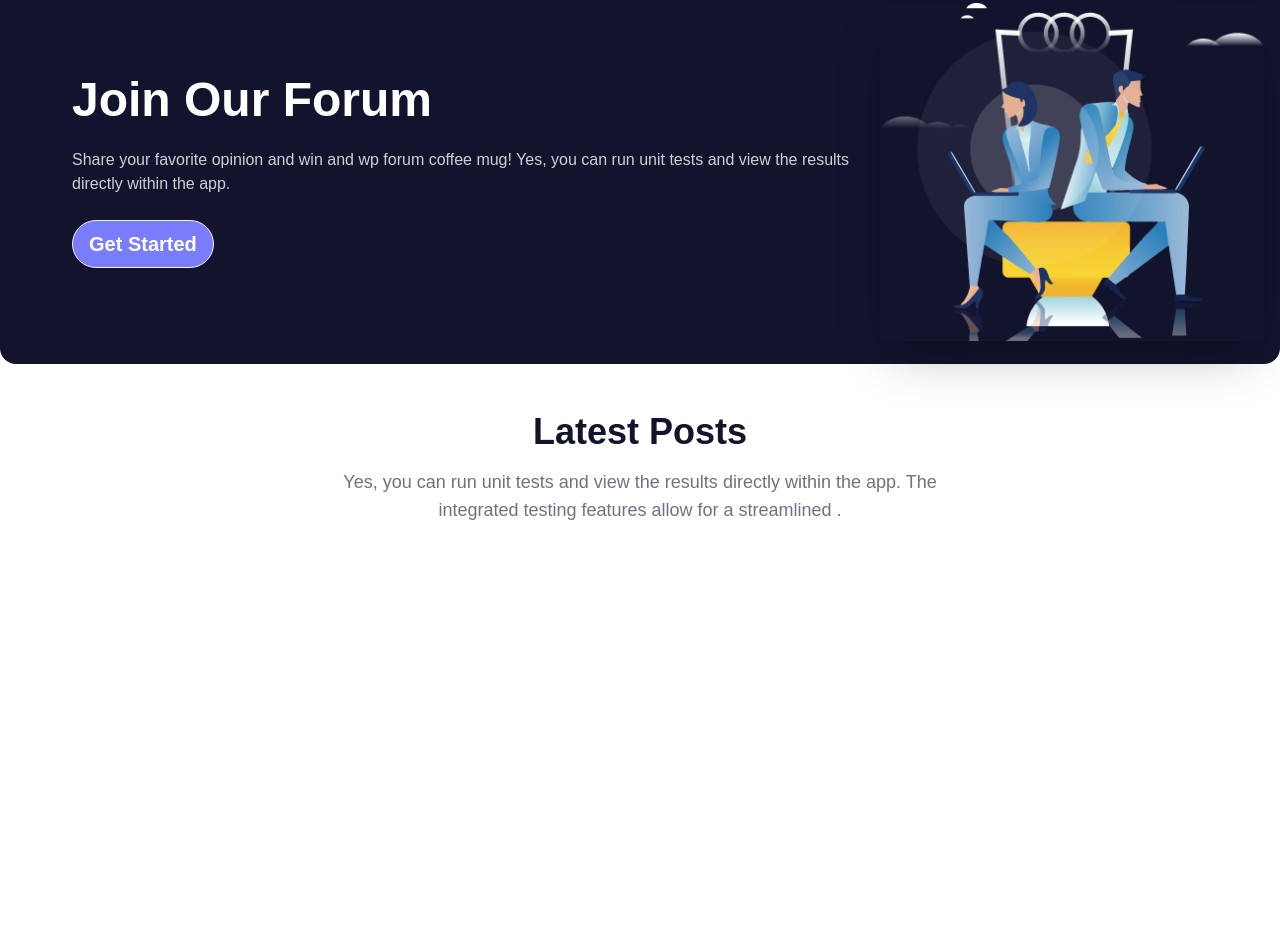
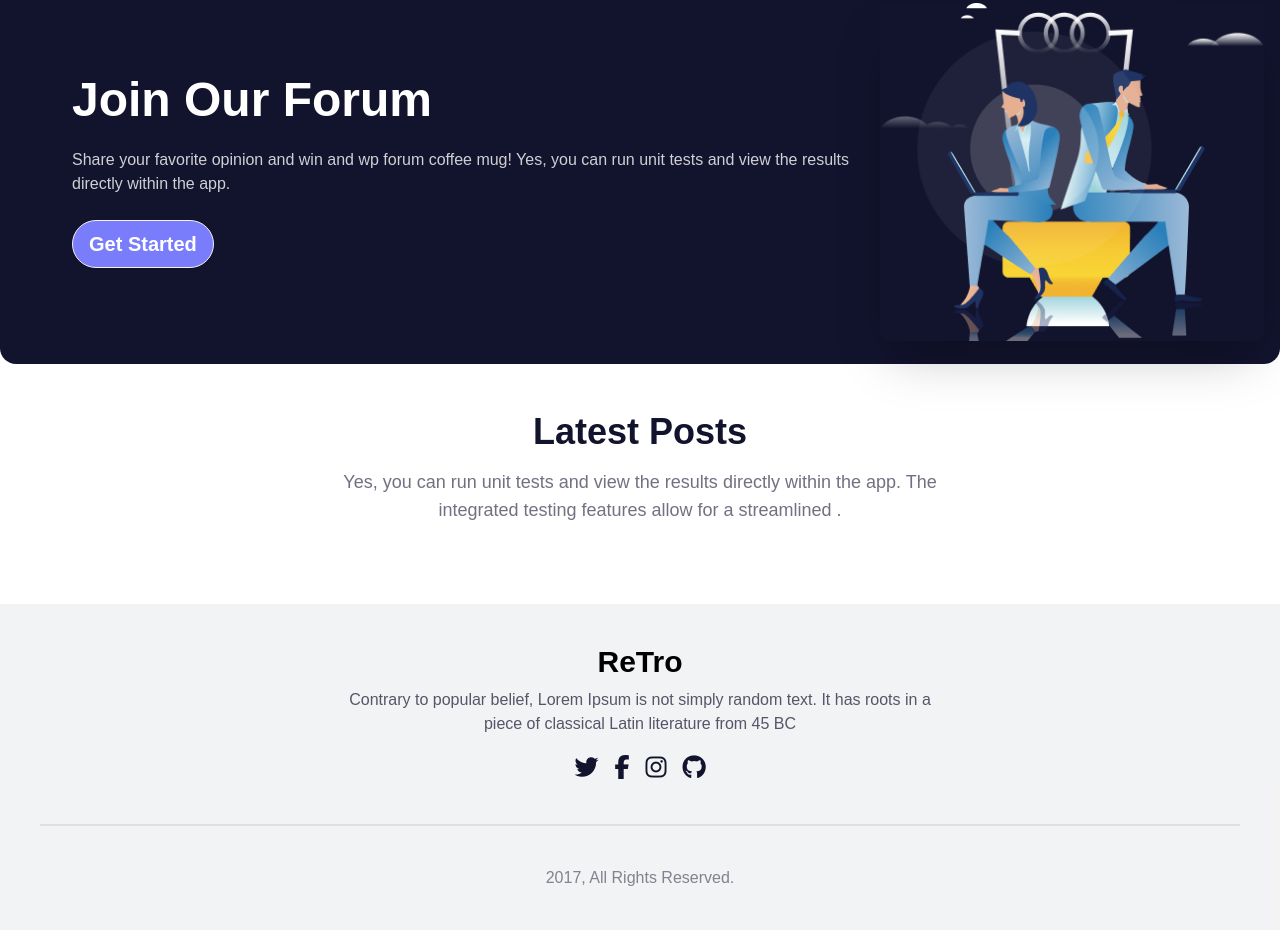
Before and after one commit to AirinNila/retro-forum, a plain HTML site: page index.html in a window 1280 px wide. Shown: the part 748-1678 px from the top of the page. Before the commit the page ends 1312 px from the top, so only its background shows below. Drawn offline with nearby package versions, Linux system fonts and the light colour scheme; no server answers.

Commit message:
footer added

```diff
--- a/index.html
+++ b/index.html
@@ -239,8 +239,33 @@
   </main>
   <script src="/js/main.js"></script>
 
-  <footer>
+  <footer class="mt-10">
+    <footer class="footer footer-horizontal footer-center bg-[#12132D0D] text-primary-content p-10">
+      <aside>
 
+        <h3 class="text-black text-2xl font-bold md:text-3xl">ReTro</h3>
+        <p class="text-base text-[#12132DB3]">Contrary to popular belief, Lorem Ipsum is not simply random text. It has roots in a <br> piece of classical Latin literature from 45 BC</p>
+        <div class="grid grid-flow-col gap-4 text-xl md:text-2xl text-primary mt-2">
+          <a>
+            <i class="fa-brands fa-twitter"></i>
+          </a>
+          <a>
+            <i class="fa-brands fa-facebook-f"></i>
+          </a>
+          <a>
+            <i class="fa-brands fa-instagram"></i>
+          </a>
+          <a>
+            <i class="fa-brands fa-github"></i>
+          </a>
+        </div>
+
+      </aside>
+      <div class="w-full border-t-2 border-[#30325E1A]"></div>
+      <nav>
+        <p class="text-base text-[#12132D80] ">2017, All Rights Reserved.</p>
+      </nav>
+    </footer>
   </footer>
 
 </body>
```
